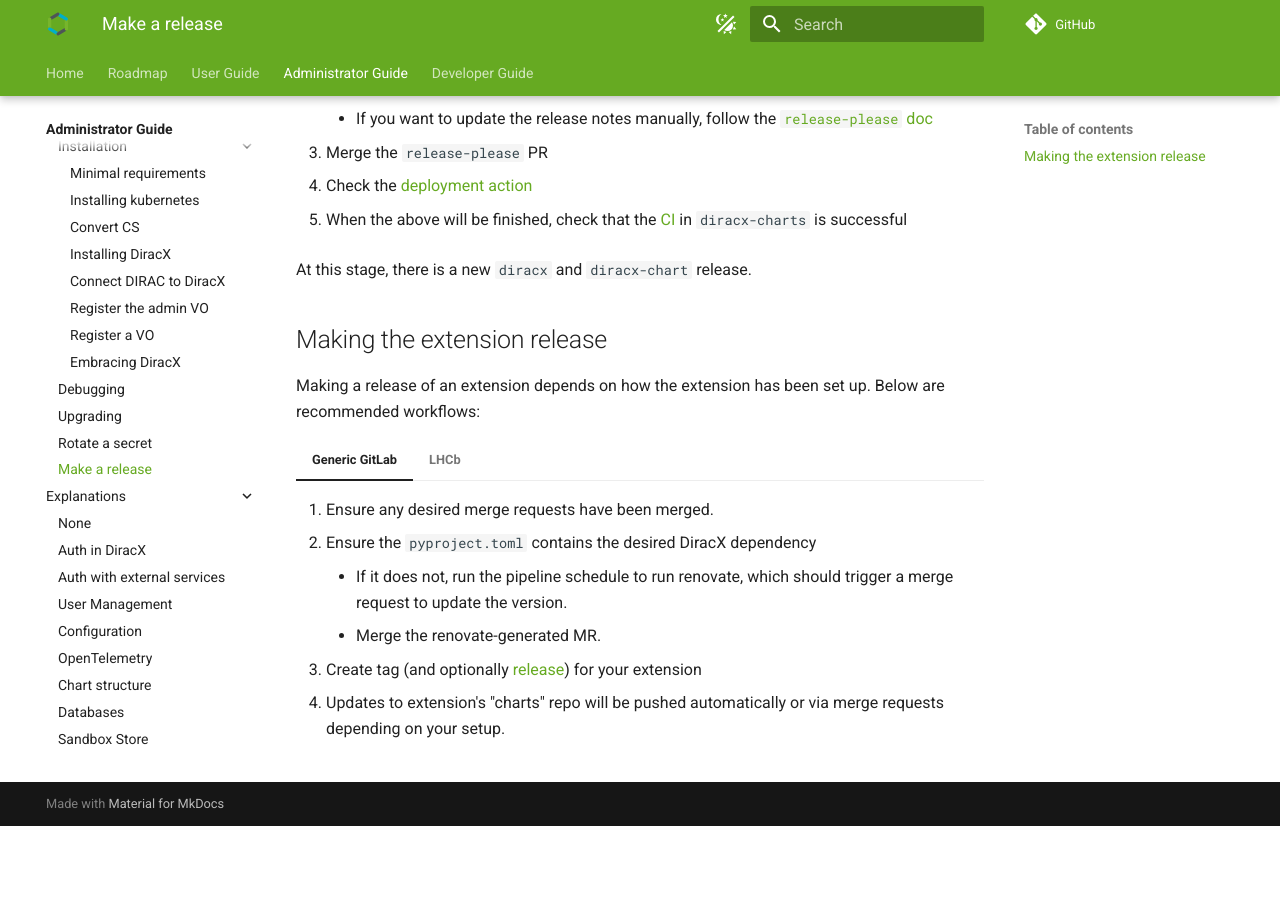
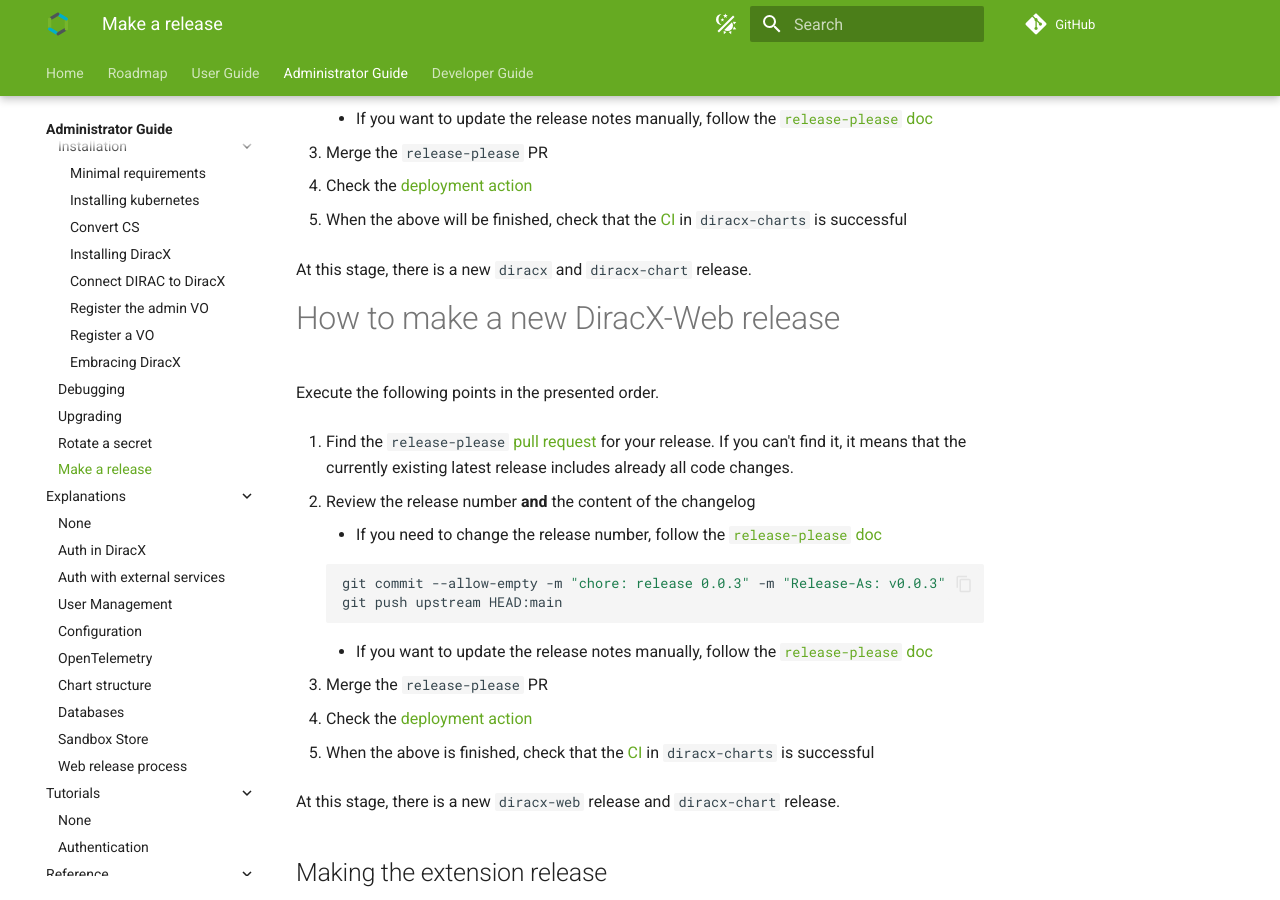
Before and after one commit to DIRACGrid/diracx, an MkDocs documentation site: the page built from docs/admin/how-to/make-a-release.md, in a window 1280 px wide and 900 px high, scrolled down 510 px. Built offline with MkDocs 1.6.1 and Material for MkDocs 9.7.7, drawn with Linux system fonts in a browser that asks for light colours; plug-ins that fetch from the network failed and are left out; comment, search, counter and statistics services are not loaded; before the commit the page ends 1336 px from its top, so only the background shows below that.

Commit message:
chore: complete release docs with release-please

````diff
--- a/docs/dev/how-to/make-a-release.md
+++ b/docs/admin/how-to/make-a-release.md
@@ -25,6 +25,31 @@ Execute the following points in the presented order.
 
 At this stage, there is a new `diracx` and `diracx-chart` release.
 
+# How to make a new DiracX-Web release
+
+Execute the following points in the presented order.
+
+1. Find the `release-please` [pull request](https://github.com/DIRACGrid/diracx-web/pulls?q=is%3Apr+is%3Aopen+%22chore%28main%29%3A+release%22) for your release. If you can't find it, it means that the currently existing latest release includes already all code changes.
+
+2. Review the release number **and** the content of the changelog
+
+    - If you need to change the release number, follow the [`release-please` doc](https://github.com/googleapis/release-please?tab=readme-ov-file#how-do-i-change-the-version-number)
+
+    ```bash
+    git commit --allow-empty -m "chore: release 0.0.3" -m "Release-As: v0.0.3"
+    git push upstream HEAD:main
+    ```
+
+    - If you want to update the release notes manually, follow the [`release-please` doc](https://github.com/googleapis/release-please?tab=readme-ov-file#how-can-i-fix-release-notes)
+
+3. Merge the `release-please` PR
+
+4. Check the [deployment action](https://github.com/DIRACGrid/diracx-web/actions/workflows/deployment.yml?query=event%3Apush)
+
+5. When the above is finished, check that the [CI](https://github.com/DIRACGrid/diracx-charts/actions/workflows/chart-ci.yml) in `diracx-charts` is successful
+
+At this stage, there is a new `diracx-web` release and `diracx-chart` release.
+
 ## Making the extension release
 
 Making a release of an extension depends on how the extension has been set up. Below are recommended workflows:
--- a/mkdocs.yml
+++ b/mkdocs.yml
@@ -92,7 +92,7 @@ nav:
       - Debugging: admin/how-to/debugging.md
       - Upgrading: admin/how-to/upgrading.md
       - Rotate a secret: admin/how-to/rotate-a-secret.md
-      - Make a release: dev/how-to/make-a-release.md
+      - Make a release: admin/how-to/make-a-release.md
     - Explanations:
       - admin/explanations/index.md
       - Auth in DiracX: admin/explanations/auth-with-diracx.md
@@ -112,7 +112,7 @@ nav:
       - Security Model: admin/reference/security_model.md
       - Settings and Preferences: admin/reference/settings-and-preferences.md
       - Environment variables: admin/reference/env-variables.md
-      - Making and deploying releases: dev/reference/making-releases.md
+      - Making and deploying releases: admin/reference/making-releases.md
       - Charts values: admin/reference/values.md
       - RUN_PROD.md
       - SSO.md
````
Also changed, not shown: docs/admin/reference/making-releases.md (renamed from docs/dev/reference/making-releases.md, +20 -1 lines).
